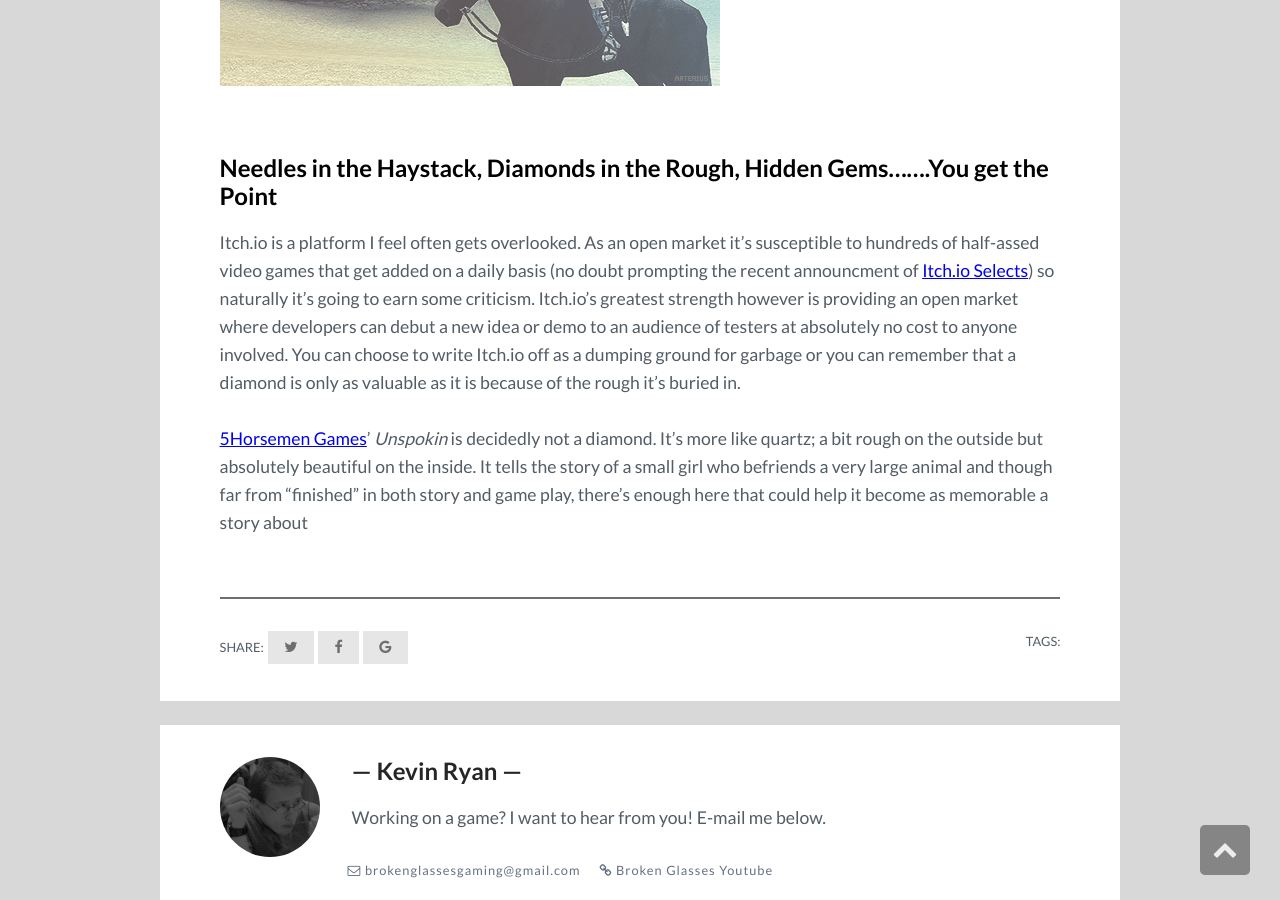
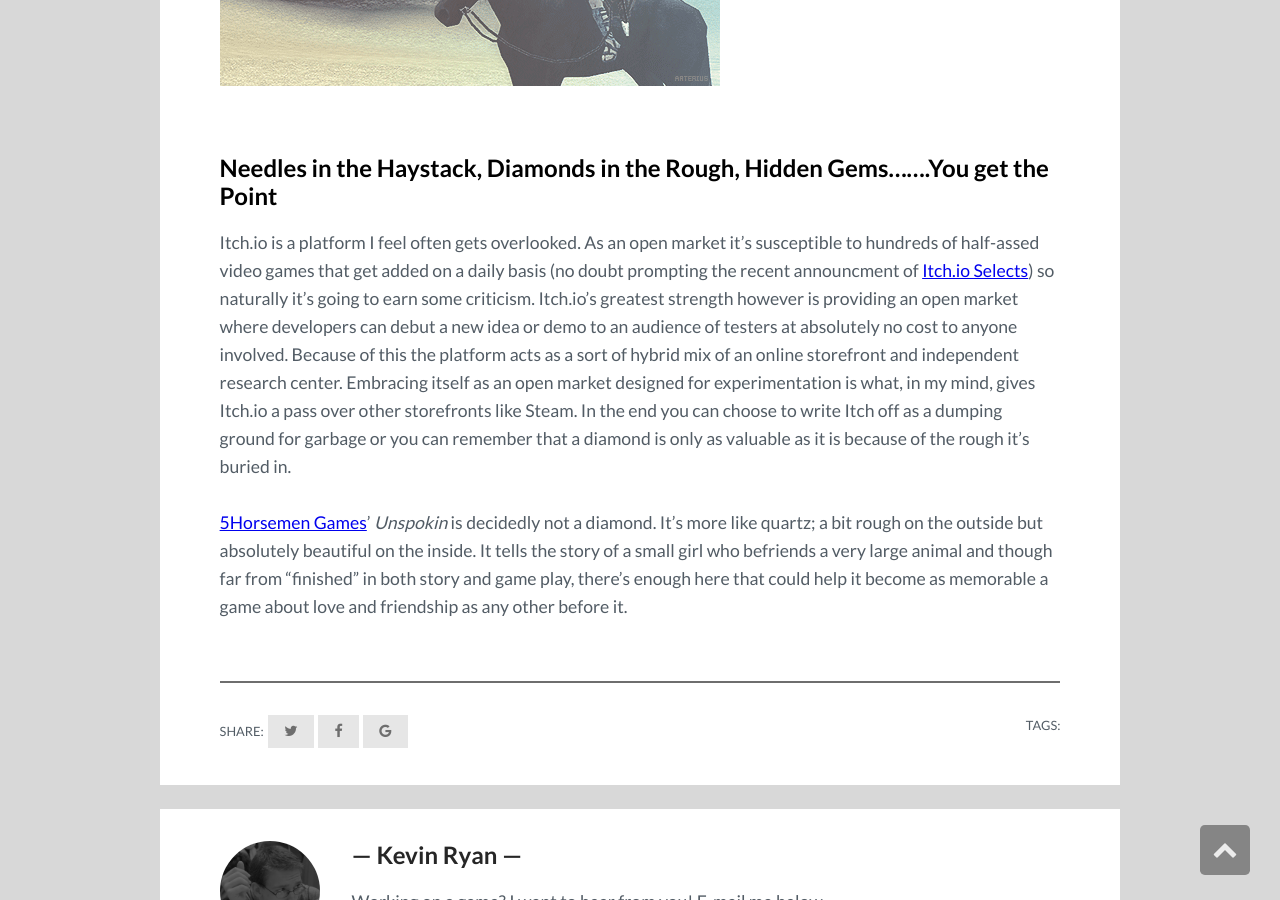
Before and after one commit to pizzapgh/broken_glasses, a Jekyll site: the page built from _posts/2017-12-04-unspokin-is-a-flawed-but-beautiful-little-game.markdown, in a window 1280 px wide and 900 px high, scrolled down 2393 px. Built offline with Jekyll 4.4.1, drawn with Linux system fonts in a browser that asks for light colours; nearby versions of some CDN libraries; our own code applies the rules of GitHub Pages for plain Markdown files; comment, search, counter and statistics services are not loaded.

Commit message:
Updated Unspokin Is A Flawed But Beautiful Little Game

```diff
--- a/_posts/2017-12-04-unspokin-is-a-flawed-but-beautiful-little-game.markdown
+++ b/_posts/2017-12-04-unspokin-is-a-flawed-but-beautiful-little-game.markdown
@@ -26,6 +26,6 @@
 
 ## Needles in the Haystack, Diamonds in the Rough, Hidden Gems.......You get the Point
 
-Itch.io is a platform I feel often gets overlooked. As an open market it's susceptible to hundreds of half-assed video games that get added on a daily basis (no doubt prompting the recent announcment of [Itch.io Selects](https://itch.io/blog/15563/announcing-itchio-selects-curated-bundle-of-some-of-our-favorite-games)) so naturally it's going to earn some criticism. Itch.io's greatest strength however is providing an open market where developers can debut a new idea or demo to an audience of testers at absolutely no cost to anyone involved. You can choose to write Itch.io off as a dumping ground for garbage or you can remember that a diamond is only as valuable as it is because of the rough it's buried in.
+Itch.io is a platform I feel often gets overlooked. As an open market it's susceptible to hundreds of half-assed video games that get added on a daily basis (no doubt prompting the recent announcment of [Itch.io Selects](https://itch.io/blog/15563/announcing-itchio-selects-curated-bundle-of-some-of-our-favorite-games)) so naturally it's going to earn some criticism. Itch.io's greatest strength however is providing an open market where developers can debut a new idea or demo to an audience of testers at absolutely no cost to anyone involved. Because of this the platform acts as a sort of hybrid mix of an online storefront and independent research center. Embracing itself as an open market designed for experimentation is what, in my mind, gives Itch.io a pass over other storefronts like Steam. In the end you can choose to write Itch off as a dumping ground for garbage or you can remember that a diamond is only as valuable as it is because of the rough it's buried in.
 
-[5Horsemen Games](http://www.5horsemengames.com/)' *Unspokin* is decidedly not a diamond. It's more like quartz; a bit rough on the outside but absolutely beautiful on the inside. It tells the story of a small girl who befriends a very large animal and though far from "finished" in both story and game play, there's enough here that could help it become as memorable a story about
+[5Horsemen Games](http://www.5horsemengames.com/)' *Unspokin* is decidedly not a diamond. It's more like quartz; a bit rough on the outside but absolutely beautiful on the inside. It tells the story of a small girl who befriends a very large animal and though far from "finished" in both story and game play, there's enough here that could help it become as memorable a game about love and friendship as any other before it.
```
